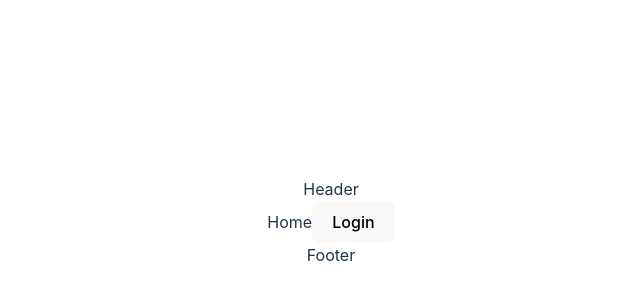
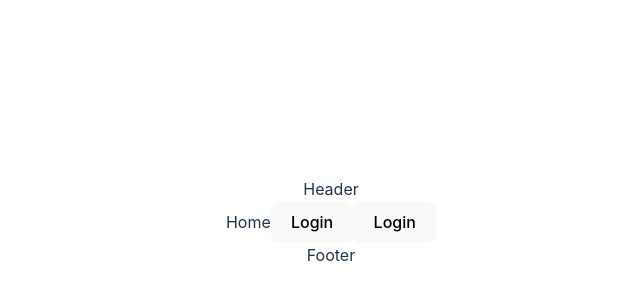
Before and after one commit to Pingis2/Cobra, a React (Vite) app in the folder frontend/: page / in a window 1280 px wide. Shown: the part 178-478 px from the top of the page, without its empty margins (309-949 px from the left). Built offline with nearby package versions, Linux system fonts and the light colour scheme.

Commit message:
added leaderboard navigation

```diff
--- a/frontend/src/pages/Home.tsx
+++ b/frontend/src/pages/Home.tsx
@@ -3,14 +3,15 @@ import { useNavigate } from "react-router-dom";
 export const Home = () => {
     const navigate = useNavigate();
 
-    const button = () => {
-        navigate("/login");
+    const handleNavigation = (path: string) => {
+        navigate(path);
     }
 
     return (
         <>
             Home
-            <button onClick={button}>Login</button>
+            <button onClick={() => handleNavigation('/login')} type="submit">Login</button>
+            <button onClick={() => handleNavigation('/leaderboard')} type="submit">Login</button>
         </>
     );
 }
```
